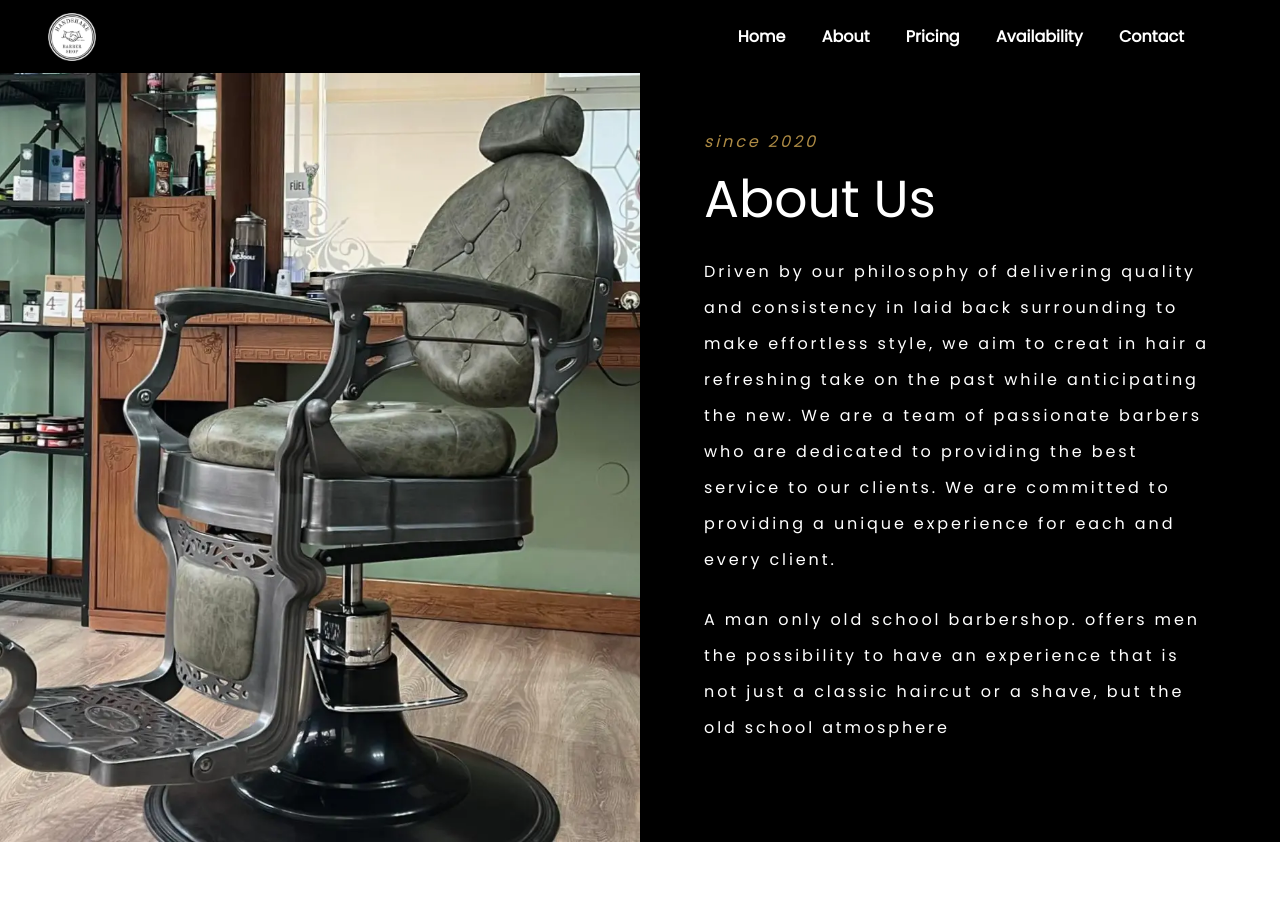
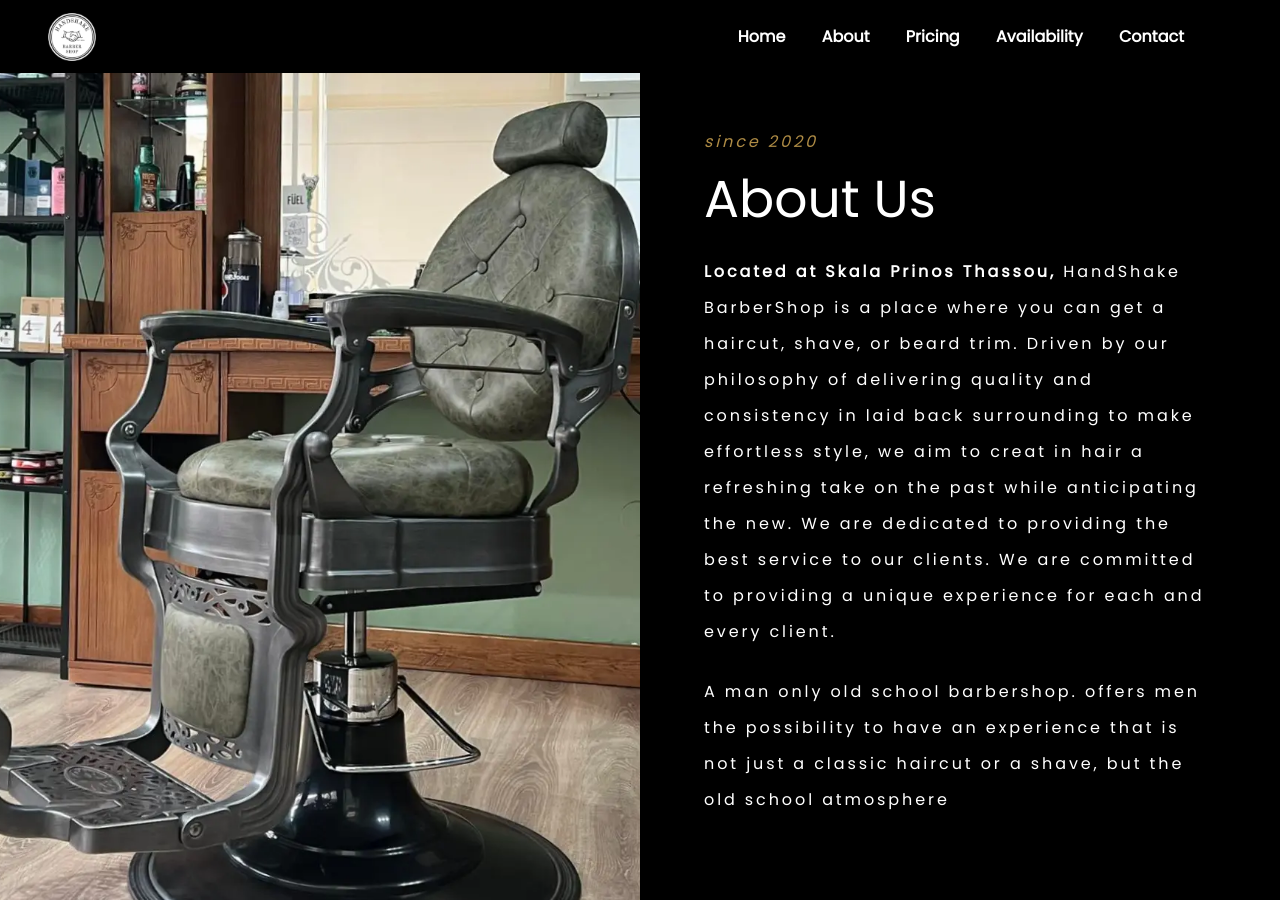
Before and after one commit to RigasAlex/handshake-barbershop, a Jekyll site: the page built from index.md, in a window 1280 px wide and 900 px high, scrolled down 1094 px. Built offline with Jekyll 4.4.1, drawn with Linux system fonts in a browser that asks for light colours.

Commit message:
Add location at the begining

```diff
--- a/index.md
+++ b/index.md
@@ -17,7 +17,8 @@
     img: assets/img/handshake_06.webp
     pretitle: since 2020
     title: About Us
-    prelusion: Driven by our philosophy of delivering quality and consistency in laid back surrounding to make effortless style, we aim to creat in hair a refreshing take on the past while anticipating the new. We are a team of passionate barbers who are dedicated to providing the best service to our clients. We are committed to providing a unique experience for each and every client.
+    prelusion: "<b>Located at Skala Prinos Thassou,</b> HandShake BarberShop is a place where you can get a haircut, shave, or beard trim.
+    Driven by our philosophy of delivering quality and consistency in laid back surrounding to make effortless style, we aim to creat in hair a refreshing take on the past while anticipating the new. We are dedicated to providing the best service to our clients. We are committed to providing a unique experience for each and every client."
     text: A man only old school barbershop. offers men the possibility to have an experience that is not just a classic haircut or a shave, but the old school atmosphere
 
 services:
```
